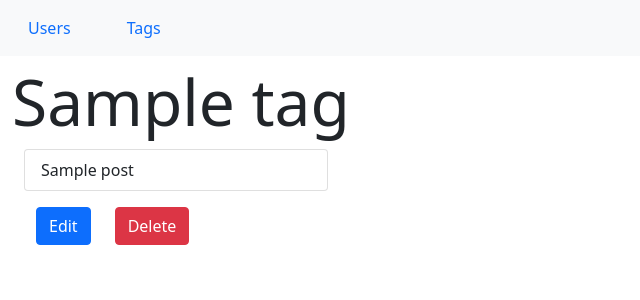
After one commit to KKlob/Blogly-Exercise, a Flask app: page /tags/1 in a window 1280 px wide. The commit adds this page. Shown: the top 300 px of the page, without its empty margins (0-640 px from the left). Run offline with Flask 2, Linux system fonts and the light colour scheme; tables that the repository leaves empty hold one stand-in row (values such as "Sample post").

Commit message:
Finished part three of exercise.

```diff
--- a/app.py
+++ b/app.py
@@ -2,7 +2,7 @@
 
 from flask import Flask, request, render_template, redirect, flash, session
 from flask_debugtoolbar import DebugToolbarExtension
-from models import db, connect_db, User, Post
+from models import db, connect_db, User, Post, Tag, PostTag
 
 
 # Config app stuff
@@ -79,15 +79,18 @@ def post_page(postID):
 def add_new_post_page(userID):
     """Shows form to add new post"""
     user = User.get_user(userID)
-    return render_template("add_post_form.jinja", userID=userID, user=user)
+    tags = Tag.get_all_tags()
+    return render_template("add_post_form.jinja", userID=userID, user=user, tags=tags)
 
 @app.route('/users/<userID>/posts/new', methods=["POST"])
 def add_new_post(userID):
     """Captures form data and adds new post"""
     title = request.form['title']
     content = request.form['content']
+    tags_list = request.form.getlist('tags_checklist')
     date = Post.get_datetime()
-    Post.add_new_post(title,content,date,userID)
+    postID = Post.add_new_post(title,content,date,userID)
+    PostTag.update_tags_on_post(postID, tags_list)
     return redirect(f'/users/{userID}')
 
 @app.route('/posts/<postID>/edit')
@@ -95,15 +98,18 @@ def edit_post(postID):
     """Show form to edit an existing post"""
     post = Post.get_post(postID)
     user = post.user.first_name + " " + post.user.last_name
-    return render_template("edit_post.jinja", post=post, user=user)
+    tags = Tag.get_all_tags()
+    return render_template("edit_post.jinja", post=post, user=user, tags=tags)
 
 @app.route('/posts/<postID>/edit', methods=["POST"])
 def update_post(postID):
     """Capture form values and update post in db"""
     title = request.form['title']
     content = request.form['content']
+    tags_list = request.form.getlist('tags_checklist')
     date = Post.get_datetime()
     userID = Post.update_post(title, content, date, postID)
+    PostTag.update_tags_on_post(postID, tags_list)
     return redirect(f'/users/{userID}')
 
 @app.route('/posts/<postID>/delete', methods=["POST"])
@@ -111,3 +117,46 @@ def delete_post(postID):
     """Delete selected post"""
     userID = Post.delete_post(postID)
     return redirect(f'/users/{userID}')
+
+@app.route('/tags')
+def tags_list_page():
+    """Lists all tags, with links to tag detail page"""
+    tags = Tag.get_all_tags()
+    return render_template("tags_list.jinja", tags=tags)
+
+@app.route('/tags/<tagID>')
+def tag_details_page(tagID):
+    """Shows details of selected tag"""
+    tag = Tag.get_tag(tagID)
+    return render_template('tag_details.jinja', tag=tag)
+
+@app.route('/tags/new')
+def add_tag_page():
+    """Show form to add a new tag"""
+    return render_template("add_tag_form.jinja")
+
+@app.route('/tags/new', methods=["POST"])
+def add_tag():
+    """Captures form value and adds new tag to db"""
+    name = request.form['tag_name']
+    Tag.add_tag(name)
+    return redirect('/tags')
+
+@app.route('/tags/<tagID>/edit')
+def edit_tag_page(tagID):
+    """Shows form to edit selected tag"""
+    tag = Tag.get_tag(tagID)
+    return render_template("edit_tag.jinja", tag=tag)
+
+@app.route('/tags/<tagID>/edit', methods=["POST"])
+def edit_tag(tagID):
+    """Captures form value and updates existing tag in db"""
+    name = request.form['tag_name']
+    Tag.update_tag(name, tagID)
+    return redirect('/tags')
+
+@app.route('/tags/<tagID>/delete', methods=["POST"])
+def delete_tag(tagID):
+    """Deletes selected tag from db and redirects to tags list"""
+    Tag.remove_tag(tagID)
+    return redirect('/tags')
--- a/models.py
+++ b/models.py
@@ -1,5 +1,6 @@
 """Models for Blogly."""
 from flask_sqlalchemy import SQLAlchemy
+from sqlalchemy import ForeignKey
 from sqlalchemy.orm  import backref
 from datetime import datetime
 
@@ -79,6 +80,8 @@ class Post(db.Model):
 
     user = db.relationship('User', backref="posts")
 
+    tags = db.relationship('Tag', secondary='posts_tags', backref='posts')
+
     def __repr__(self):
         """Show info about the post"""
 
@@ -98,6 +101,7 @@ class Post(db.Model):
         post = Post(title=title, content=content, created_at=date, user_id=userID)
         db.session.add(post)
         db.session.commit()
+        return post.id
 
     @classmethod
     def update_post(self, title, content, date, postID):
@@ -121,3 +125,82 @@ class Post(db.Model):
     @classmethod
     def get_datetime(self):
         return datetime.now().strftime("%a %b %d %Y, %I:%M %p")
+
+class Tag(db.Model):
+    """Tags"""
+
+    __tablename__ = "tags"
+
+    id = db.Column(db.Integer,
+                    primary_key=True,
+                    autoincrement=True)
+    name = db.Column(db.String(30),
+                    nullable=False)
+
+    def __repr__(self):
+        """Show info about the tag"""
+
+        t = self
+        return f"< Tag id: {t.id} | name: {t.name} >"
+
+    @classmethod
+    def get_all_tags(self):
+        return Tag.query.all()
+
+    @classmethod
+    def get_tag(self, tagID):
+        return Tag.query.get(tagID)
+
+    @classmethod
+    def add_tag(self, name):
+        tag = Tag(name=name)
+        db.session.add(tag)
+        db.session.commit()
+
+    @classmethod
+    def update_tag(self, name, tagID):
+        tag = self.get_tag(tagID)
+        tag.name = name
+        db.session.add(tag)
+        db.session.commit()
+
+    @classmethod
+    def remove_tag(self, tagID):
+        tag = self.get_tag(tagID)
+        db.session.delete(tag)
+        db.session.commit()
+
+
+class PostTag(db.Model):
+    """Joins tables posts and tags"""
+
+    __tablename__ = "posts_tags"
+
+    post_id = db.Column(db.Integer,
+                        db.ForeignKey('posts.id', ondelete='CASCADE'),
+                        primary_key=True)
+
+    tag_id = db.Column(db.Integer,
+                        db.ForeignKey('tags.id', ondelete='CASCADE'),
+                        primary_key=True)
+
+    def __repr__(self):
+        """Show info about the posts_tags row"""
+
+        pt = self
+        return f"< Posts_Tags post_id: {pt.post_id} | tag_id: {pt.tag_id} >"
+
+    @classmethod
+    def update_tags_on_post(self, postID, tags_list):
+        """Updates tags related to post"""
+        post = Post.get_post(postID)
+        tags = Tag.get_all_tags()
+        for tag in tags:
+            if tag.name in tags_list:
+                if tag.name not in post.tags:
+                    post.tags.append(tag)
+            elif tag in post.tags:
+                del_tag = PostTag.query.filter(PostTag.tag_id == tag.id, PostTag.post_id == postID).first()
+                db.session.delete(del_tag)
+
+        db.session.commit()
--- a/templates/base.html
+++ b/templates/base.html
@@ -7,12 +7,25 @@
     <meta name="viewport" content="width=device-width, initial-scale=1.0">
     <link href="https://cdn.jsdelivr.net/npm/bootstrap@5.1.3/dist/css/bootstrap.min.css" rel="stylesheet"
         integrity="sha384-1BmE4kWBq78iYhFldvKuhfTAU6auU8tT94WrHftjDbrCEXSU1oBoqyl2QvZ6jIW3" crossorigin="anonymous">
-    <title>{% block title %}Users Page{% endblock %}</title>
+    <title>{% block title %}Homepage{% endblock %}</title>
 </head>
 
 <body>
+    <nav class="navbar navbar-light bg-light">
+        <div class="container-fluid">
+            <div class="row row-cols-auto">
+                <div class="col">
+                    <a class="nav-link" href="/users">Users</a>
+                </div>
+                <div class="col">
+                    <a class="nav-link" href="/tags">Tags</a>
+                </div>
+            </div>
+        </div>
+    </nav>
     <div id="main_container" class="container-fluid mt-2">
         {% block main_content %}
+
         {% endblock %}
     </div>
 
--- a/templates/post_details.jinja
+++ b/templates/post_details.jinja
@@ -12,6 +12,11 @@ Post Page
                 <h3>{{post.title}}</h3>
                 <p>{{post.content}}</p>
                 <p class="fst-italic fs-6">Created by {{post.user.first_name}} {{post.user.last_name}} on {{post.created_at}}</p>
+                <p>Tags:
+                {% for tag in post.tags %}
+                <a href="/tags/{{tag.id}}"><span class="badge bg-primary">{{tag.name}}</span></a>
+                {% endfor %}
+                </p>
     </div>
 </div>
 <div class="row mt-2">
--- /dev/null
+++ b/templates/tag_details.jinja
@@ -0,0 +1,30 @@
+{% extends 'base.html' %}
+
+{% block title %}
+Tag Detail
+{% endblock %}
+
+{% block main_content %}
+<div class="row row-cols-auto">
+    <div class="col">
+        <h2 class="display-3">{{tag.name}}</h2>
+        <div class="container">
+            <div class="row">
+                <div class="list-group">
+                    {% for post in tag.posts %}
+                    <a href="/posts/{{post.id}}" class="list-group-item list-group-item-action">{{post.title}}</a>
+                    {% endfor %}
+                </div>
+                <div class="row row-cols-auto mt-3">
+                    <div class="col">
+                    <a href='/tags/{{tag.id}}/edit'><button class="btn btn-primary">Edit</button></a></td>
+                    </div>
+                    <div class="col">
+                    <form id="delete_tag" method="POST" action="/tags/{{tag.id}}/delete"><button class="btn btn-danger">Delete</button></form></td>
+                    </div>
+                </div>
+            </div>
+        </div>
+    </div>
+</div>
+{% endblock %}
```
Also changed, not shown: seed.py (+21 -1 lines), templates/add_post_form.jinja (+8 -0 lines), templates/add_tag_form.jinja (added, +20 -0 lines), templates/edit_post.jinja (+15 -0 lines), templates/edit_tag.jinja (added, +20 -0 lines), templates/tags_list.jinja (added, +16 -0 lines).
